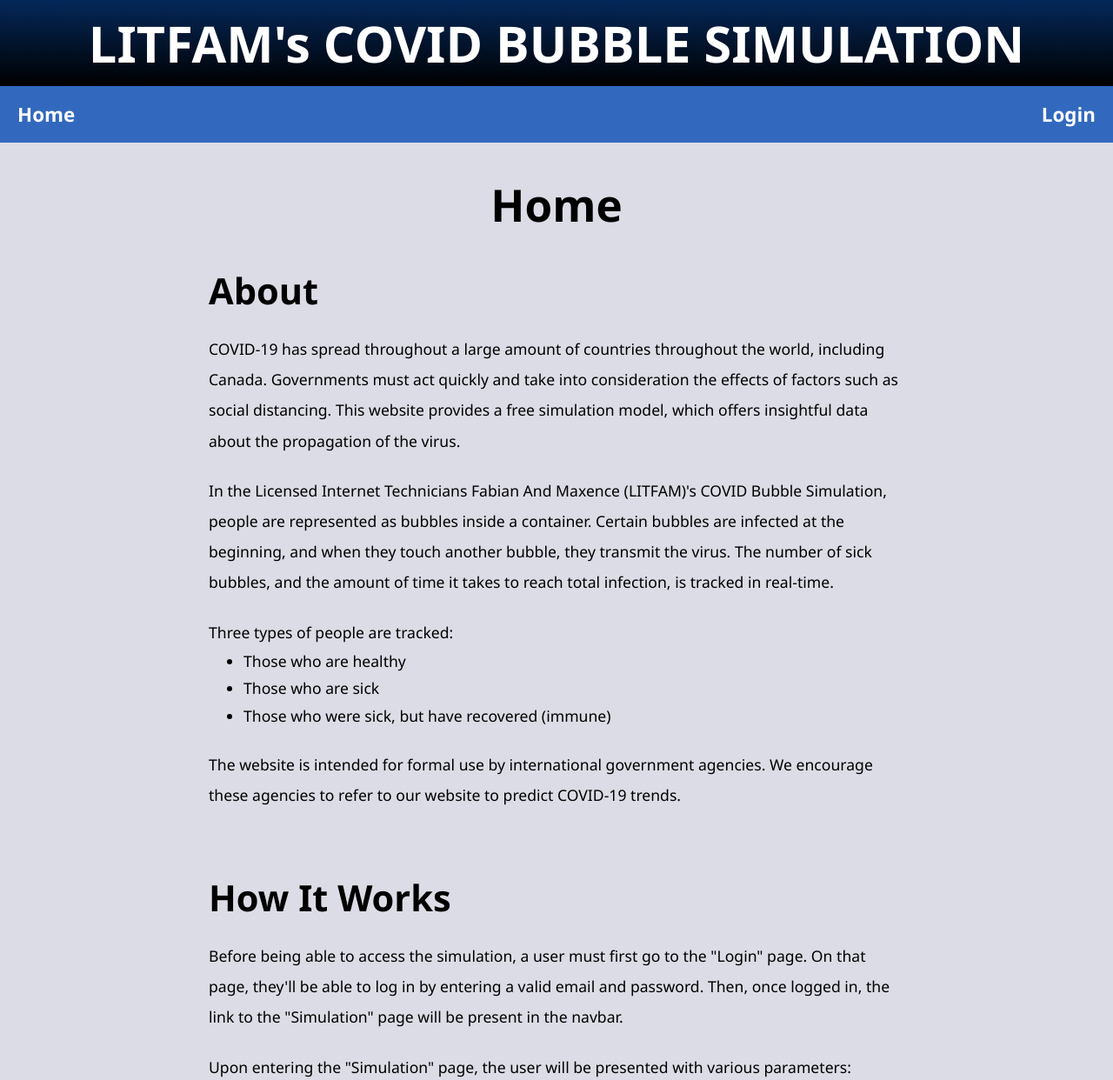
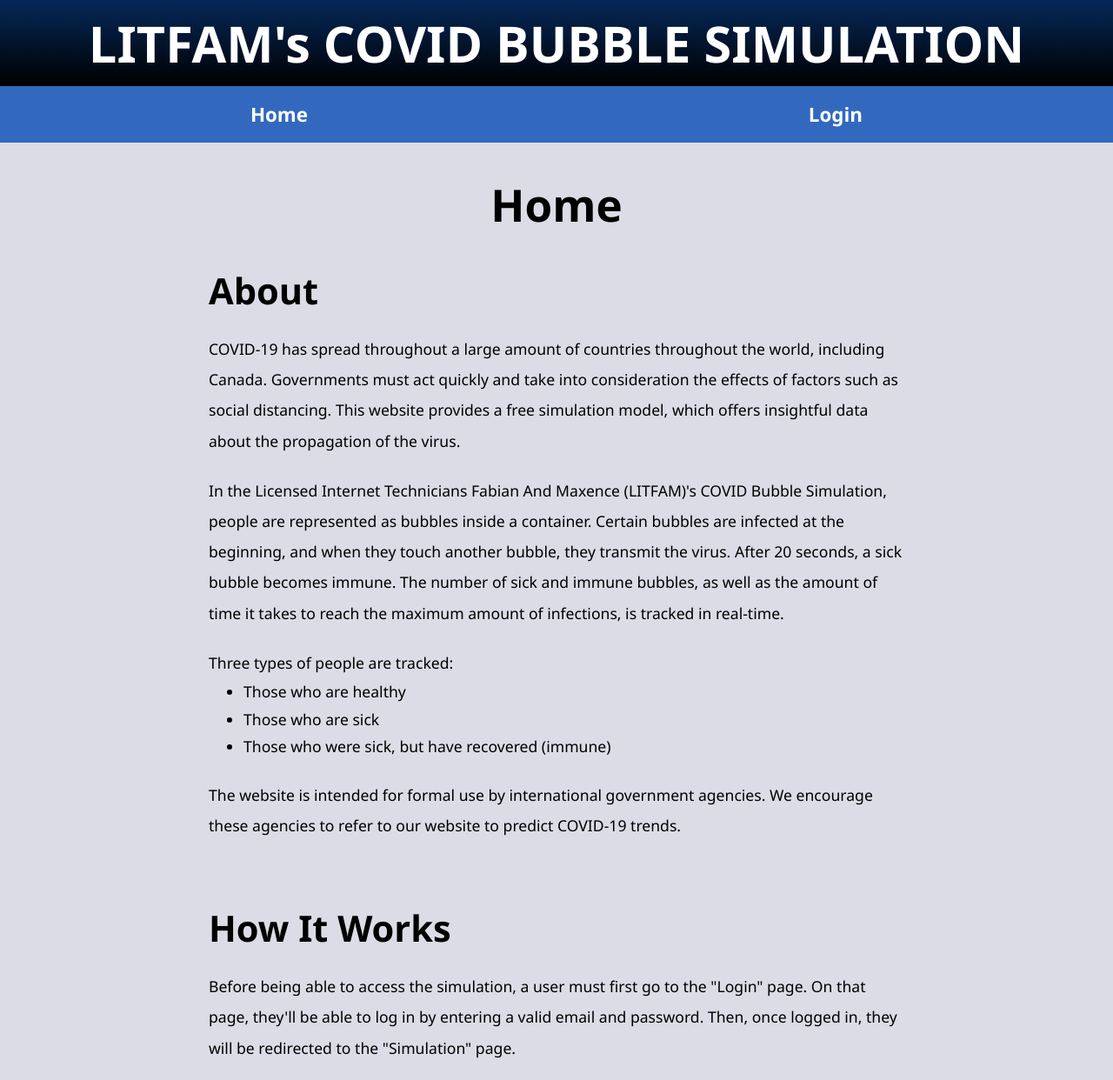
Before and after one commit to ArtificialSoda/FinalProject-UI, a plain HTML site: page Code/index.html in a window 1280 px wide. Shown: the top 1242 px of the page at 87% size. Drawn offline with Linux system fonts and the light colour scheme.

Commit message:
Final adjustments

```diff
--- a/Code/index.html
+++ b/Code/index.html
@@ -30,8 +30,9 @@
 			<p>
 				In the Licensed Internet Technicians Fabian And Maxence (LITFAM)'s COVID Bubble Simulation,
 				people are represented as bubbles inside a container. Certain bubbles are infected at the beginning,
-				and when they touch another bubble, they transmit the virus. The number of sick bubbles,
-				and the amount of time it takes to reach total infection, is tracked in real-time.
+				and when they touch another bubble, they transmit the virus. After 20 seconds, a sick bubble
+				becomes immune. The number of sick and immune bubbles, as well as
+				the amount of time it takes to reach the maximum amount of infections, is tracked in real-time.
 			</p>
 			<p>
 				Three types of people are tracked:
@@ -51,7 +52,7 @@
 			<p>
 				Before being able to access the simulation, a user must first go to the "Login" page.
 				On that page, they'll be able to log in by entering a valid email and password.
-				Then, once logged in, the link to the "Simulation" page will be present in the navbar.
+				Then, once logged in, they will be redirected to the "Simulation" page.
 			</p>
 			<p>
 				Upon entering the "Simulation" page, the user will be presented with various parameters:
--- a/Code/main.js
+++ b/Code/main.js
@@ -103,9 +103,9 @@ function animate() {
 		// To update itself, a bubble needs to know the state of all bubbles
 		bubble.update(bubbles);
 	}
-	sickCounterEl.innerHTML = sickCounter;
+	sickCounterEl.innerHTML = sickCounter + "/" + bubbles.length;
 	timeCounterEl.innerText = timeCounter + "s";
-	immuneCounterEl.innerHTML = immuneCounter;
+	immuneCounterEl.innerHTML = immuneCounter  + "/" + bubbles.length;
 
 	if (sickCounter > maxSickness)
 	{
@@ -114,7 +114,7 @@ function animate() {
 
 	if (sickCounter >= numBubbles.value || immuneCounter > 0)
 	{
-		timeHeadingEl.innerText = "Time for max infection: " + timeCounterEl.innerText + " (" + maxSickness + " sick bubbles)";
+		timeHeadingEl.innerText = "Time for max infection: " + timeCounterEl.innerText + " (" + maxSickness + "/" + bubbles.length + " sick bubbles)";
 		timeHeadingEl.style.fontWeight = "bolder";
 	}
 }
--- a/Code/style.css
+++ b/Code/style.css
@@ -33,7 +33,7 @@ header {
 
 nav {
     display: flex;
-    justify-content: space-between;
+    justify-content: space-around;
     align-items: center;
     position: sticky;
     top: 0;
```
